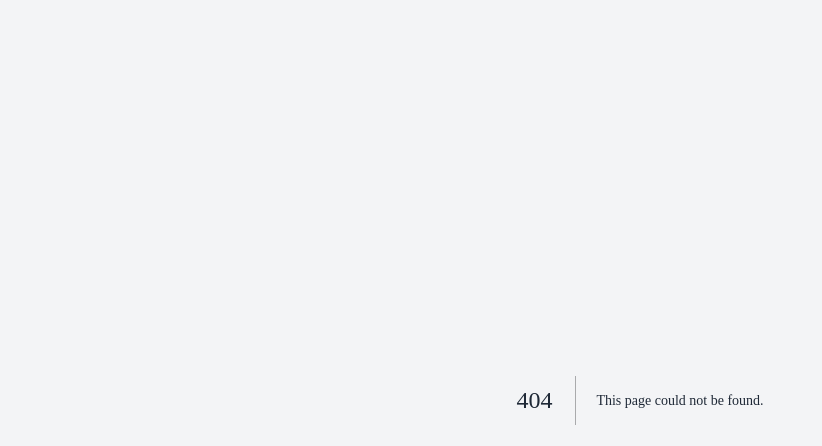
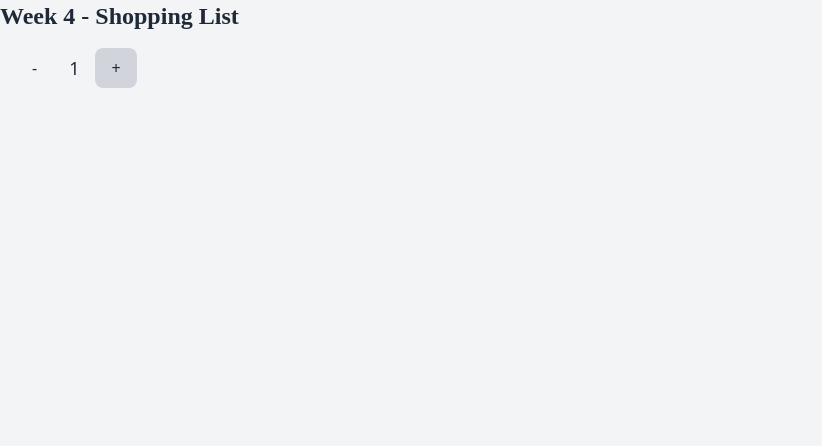
Before and after one commit to tehjibsingh/cprg306-assignments, a Next.js app: page /week-4 in a window 1280 px wide. Before the commit this address had no page. Shown: the top 446 px of the page, without its empty margins (0-822 px from the left). Built offline with nearby package versions, Linux system fonts and the light colour scheme.

Commit message:
week-4 update

```diff
--- a/app/page.js
+++ b/app/page.js
@@ -10,6 +10,9 @@ export default function page() {
         <li>
           <Link href="/week-3">week-3</Link>
         </li>
+        <li>
+          <Link href="/week-3">week-4</Link>
+        </li>
       </ul>
     </div>
   );
--- /dev/null
+++ b/app/week-4/new-item.js
@@ -0,0 +1,46 @@
+"use client"; // Ensures the component runs on the client-side
+import { useState } from 'react'; // Importing useState hook
+
+export default function NewItem() {
+  // Step 1: Declare the state variable `quantity` and initialize it to 1
+  const [quantity, setQuantity] = useState(1);
+
+  // Step 2: Create increment and decrement functions
+  const increment = () => {
+    if (quantity < 20) {
+      setQuantity(quantity + 1); // Use the setter function to increment quantity
+    }
+  };
+
+  const decrement = () => {
+    if (quantity > 1) {
+      setQuantity(quantity - 1); // Use the setter function to decrement quantity
+    }
+  };
+
+  // Step 3: Render the component
+  return (
+    <div className="flex items-center space-x-4 p-4">
+      {/* Decrement button */}
+      <button
+        onClick={decrement}
+        disabled={quantity === 1} // Disable when quantity is 1
+        className="bg-gray-300 px-4 py-2 rounded-lg disabled:bg-gray-100"
+      >
+        -
+      </button>
+
+      {/* Display current quantity */}
+      <span className="text-lg">{quantity}</span>
+
+      {/* Increment button */}
+      <button
+        onClick={increment}
+        disabled={quantity === 20} // Disable when quantity is 20
+        className="bg-gray-300 px-4 py-2 rounded-lg disabled:bg-gray-100"
+      >
+        +
+      </button>
+    </div>
+  );
+}
--- /dev/null
+++ b/app/week-4/page.js
@@ -0,0 +1,10 @@
+import NewItem from './new-item'; // Import the NewItem component
+
+export default function Week4Page() {
+  return (
+    <div>
+      <h1 className="text-2xl font-bold">Week 4 - Shopping List</h1>
+      <NewItem /> {/* Render the NewItem component */}
+    </div>
+  );
+}
```
